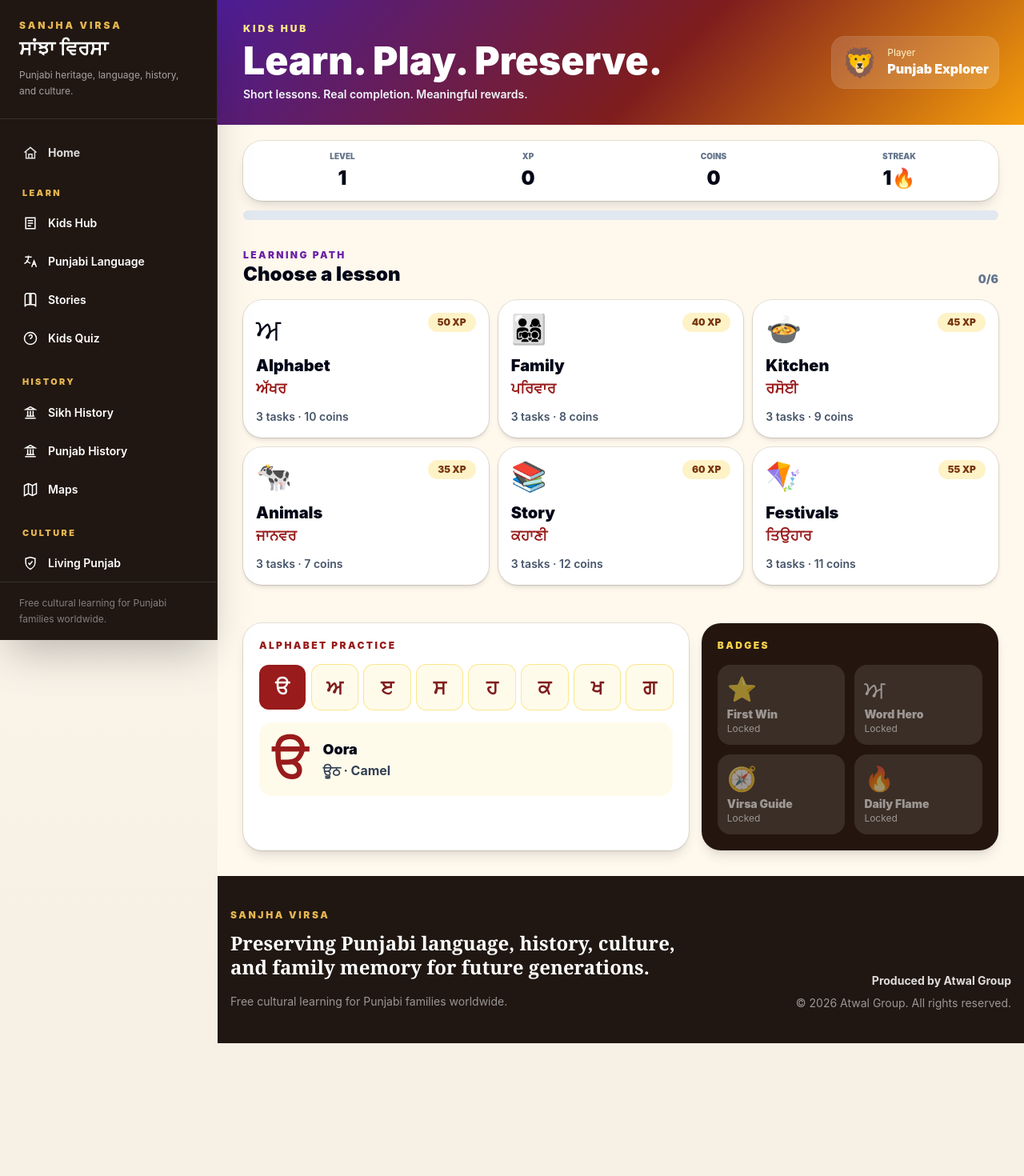
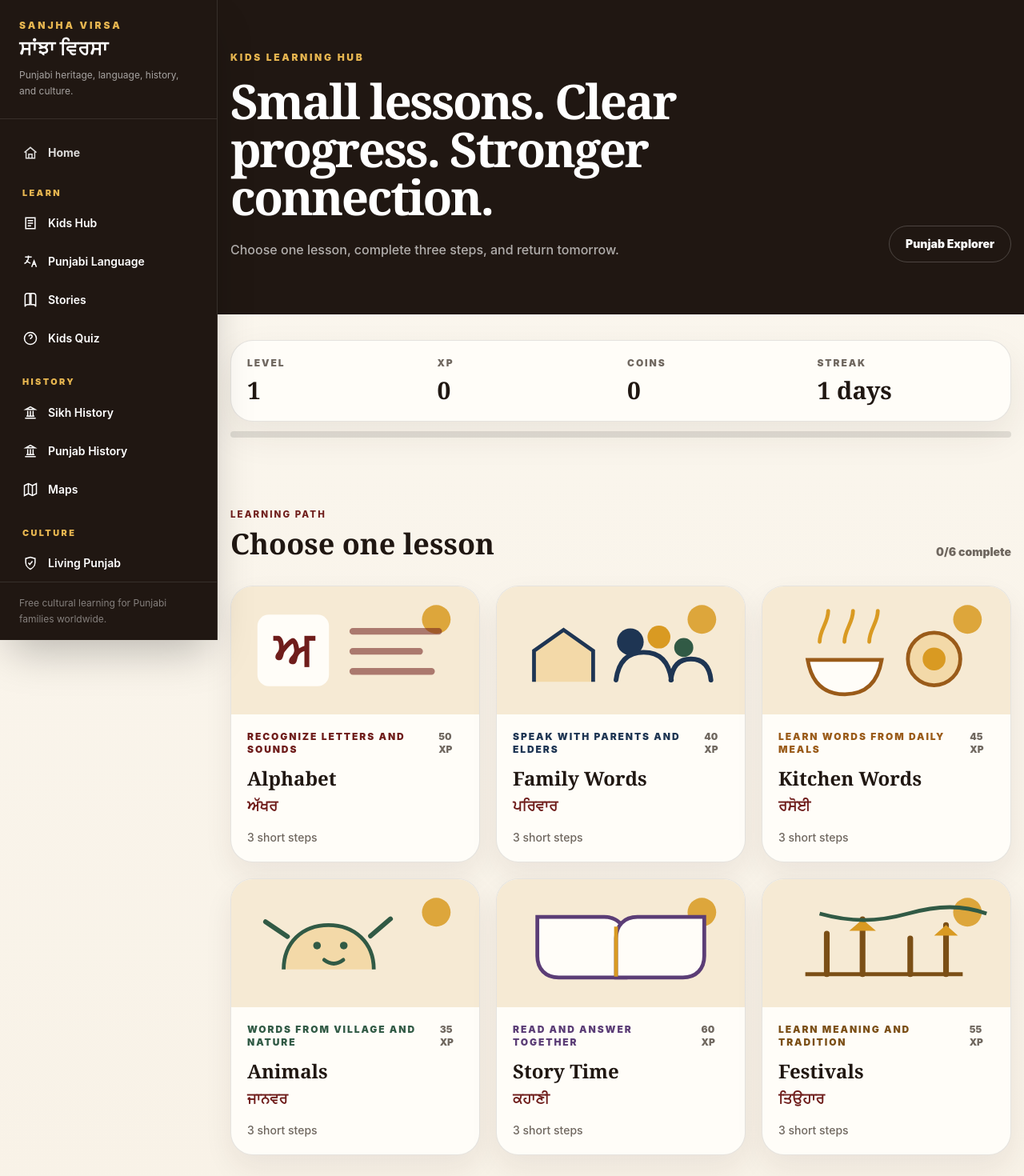
Before and after one commit to Gagan8atwal/sanjha-virsa, a Next.js app: page /kids in a window 1280 px wide. Shown: the top 1470 px of the page at 80% size. Before the commit the page ends 1304 px from the top, so only its background shows below. Built offline with nearby package versions, Linux system fonts and the light colour scheme.

Commit message:
Redesign Kids Hub with clean illustrated learning flow

```diff
--- a/components/KidsLearningHub.tsx
+++ b/components/KidsLearningHub.tsx
@@ -1,14 +1,15 @@
 'use client';
 
-import { useEffect, useMemo, useState } from 'react';
+import { useEffect, useState } from 'react';
 
 type Lesson = {
   id: string;
   title: string;
   punjabi: string;
-  emoji: string;
+  subtitle: string;
   xp: number;
   coins: number;
+  tone: string;
   tasks: string[];
 };
 
@@ -19,16 +20,15 @@ type Progress = {
   streak: number;
   lastActive: string;
   name: string;
-  avatar: string;
 };
 
 const lessons: Lesson[] = [
-  { id: 'alphabet', title: 'Alphabet', punjabi: 'ਅੱਖਰ', emoji: 'ਅ', xp: 50, coins: 10, tasks: ['Tap 3 letters', 'Say one word aloud', 'Choose the correct meaning'] },
-  { id: 'family', title: 'Family', punjabi: 'ਪਰਿਵਾਰ', emoji: '👨‍👩‍👧‍👦', xp: 40, coins: 8, tasks: ['Learn 3 family words', 'Say one sentence', 'Ask an elder one question'] },
-  { id: 'food', title: 'Kitchen', punjabi: 'ਰਸੋਈ', emoji: '🍲', xp: 45, coins: 9, tasks: ['Learn 3 food words', 'Match one item', 'Name a family dish'] },
-  { id: 'animals', title: 'Animals', punjabi: 'ਜਾਨਵਰ', emoji: '🐄', xp: 35, coins: 7, tasks: ['Learn 3 animals', 'Match one sound', 'Say one Punjabi name'] },
-  { id: 'stories', title: 'Story', punjabi: 'ਕਹਾਣੀ', emoji: '📚', xp: 60, coins: 12, tasks: ['Open a story', 'Reach the last page', 'Answer the family question'] },
-  { id: 'festivals', title: 'Festivals', punjabi: 'ਤਿਉਹਾਰ', emoji: '🪁', xp: 55, coins: 11, tasks: ['Learn one festival', 'Name one tradition', 'Complete the recap'] },
+  { id: 'alphabet', title: 'Alphabet', punjabi: 'ਅੱਖਰ', subtitle: 'Recognize letters and sounds', xp: 50, coins: 10, tone: '#6f1d1b', tasks: ['Open three letters', 'Say one word aloud', 'Choose the correct meaning'] },
+  { id: 'family', title: 'Family Words', punjabi: 'ਪਰਿਵਾਰ', subtitle: 'Speak with parents and elders', xp: 40, coins: 8, tone: '#1e3553', tasks: ['Learn three family words', 'Say one short sentence', 'Ask an elder one question'] },
+  { id: 'food', title: 'Kitchen Words', punjabi: 'ਰਸੋਈ', subtitle: 'Learn words from daily meals', xp: 45, coins: 9, tone: '#9a5b19', tasks: ['Learn three food words', 'Match one item', 'Name a family dish'] },
+  { id: 'animals', title: 'Animals', punjabi: 'ਜਾਨਵਰ', subtitle: 'Words from village and nature', xp: 35, coins: 7, tone: '#315a45', tasks: ['Learn three animal names', 'Match one sound', 'Say one Punjabi name'] },
+  { id: 'stories', title: 'Story Time', punjabi: 'ਕਹਾਣੀ', subtitle: 'Read and answer together', xp: 60, coins: 12, tone: '#5b3d76', tasks: ['Open one story', 'Reach the final page', 'Answer the family question'] },
+  { id: 'festivals', title: 'Festivals', punjabi: 'ਤਿਉਹਾਰ', subtitle: 'Learn meaning and tradition', xp: 55, coins: 11, tone: '#7b4f16', tasks: ['Learn one festival', 'Name one tradition', 'Complete the recap'] },
 ];
 
 const alphabet = [
@@ -42,9 +42,7 @@ const alphabet = [
   { letter: 'ਗ', name: 'Gagga', word: 'ਗੁਰੂ', meaning: 'Guide' },
 ];
 
-const defaultProgress: Progress = {
-  completed: [], xp: 0, coins: 0, streak: 1, lastActive: '', name: 'Punjab Explorer', avatar: '🦁',
-};
+const defaultProgress: Progress = { completed: [], xp: 0, coins: 0, streak: 1, lastActive: '', name: 'Punjab Explorer' };
 
 function todayKey() {
   return new Date().toISOString().slice(0, 10);
@@ -61,9 +59,8 @@ export default function KidsLearningHub() {
   useEffect(() => {
     const saved = window.localStorage.getItem('sanjha-game-progress-v2');
     if (saved) {
-      const parsed = JSON.parse(saved) as Progress;
-      const today = todayKey();
-      setProgress({ ...parsed, streak: parsed.lastActive && parsed.lastActive !== today ? parsed.streak : Math.max(1, parsed.streak) });
+      const parsed = JSON.parse(saved) as Progress & { avatar?: string };
+      setProgress({ ...defaultProgress, ...parsed });
     }
   }, []);
 
@@ -74,12 +71,6 @@ export default function KidsLearningHub() {
   const level = Math.floor(progress.xp / 100) + 1;
   const levelProgress = progress.xp % 100;
   const completedCount = progress.completed.length;
-  const badges = useMemo(() => [
-    { name: 'First Win', icon: '⭐', unlocked: completedCount >= 1 },
-    { name: 'Word Hero', icon: 'ਅ', unlocked: completedCount >= 2 },
-    { name: 'Virsa Guide', icon: '🧭', unlocked: completedCount >= 4 },
-    { name: 'Daily Flame', icon: '🔥', unlocked: progress.streak >= 3 },
-  ], [completedCount, progress.streak]);
 
   function startLesson(lesson: Lesson) {
     if (progress.completed.includes(lesson.id)) return;
@@ -108,100 +99,103 @@ export default function KidsLearningHub() {
     setTaskIndex(0);
   }
 
-  function saveProfile(name: string, avatar: string) {
-    setProgress((current) => ({ ...current, name: name.trim() || 'Punjab Explorer', avatar }));
-    setProfileOpen(false);
-  }
-
   return (
-    <main className="min-h-screen bg-[#fff8ed] text-slate-950">
+    <main className="sv-page">
       {reward && (
         <div className="fixed inset-0 z-[80] flex items-center justify-center bg-black/55 p-5 backdrop-blur-sm">
-          <div className="w-full max-w-sm rounded-3xl bg-white p-6 text-center shadow-2xl ring-4 ring-amber-300">
-            <p className="text-5xl">🏆</p>
-            <h2 className="mt-2 text-3xl font-black text-red-800">Shabash!</h2>
-            <p className="mt-1 font-bold text-slate-600">Lesson completed</p>
-            <div className="mt-5 grid grid-cols-2 gap-3">
-              <div className="rounded-2xl bg-amber-50 p-4"><p className="text-xs font-black text-amber-800">XP</p><p className="text-2xl font-black">+{reward.xp}</p></div>
-              <div className="rounded-2xl bg-purple-50 p-4"><p className="text-xs font-black text-purple-800">COINS</p><p className="text-2xl font-black">+{reward.coins}</p></div>
+          <div className="w-full max-w-sm rounded-[1.75rem] bg-[#fffdf8] p-7 text-center shadow-2xl">
+            <div className="mx-auto grid h-16 w-16 place-items-center rounded-full bg-[#315a45] text-xl font-black text-white">✓</div>
+            <h2 className="mt-5 font-serif text-3xl font-bold">Lesson complete</h2>
+            <p className="mt-2 text-sm font-medium text-[#6f675f]">Your progress has been saved.</p>
+            <div className="mt-6 grid grid-cols-2 gap-3">
+              <div className="rounded-2xl bg-[#fff3d9] p-4"><p className="text-xs font-black uppercase tracking-[0.15em] text-[#7b4f16]">XP</p><p className="mt-1 text-2xl font-black">+{reward.xp}</p></div>
+              <div className="rounded-2xl bg-[#eef5ef] p-4"><p className="text-xs font-black uppercase tracking-[0.15em] text-[#315a45]">Coins</p><p className="mt-1 text-2xl font-black">+{reward.coins}</p></div>
             </div>
-            <button onClick={() => setReward(null)} className="mt-5 w-full rounded-2xl bg-emerald-600 px-5 py-4 font-black text-white">Continue</button>
+            <button onClick={() => setReward(null)} className="mt-6 w-full rounded-full bg-[#201712] px-5 py-3.5 font-black text-white">Continue</button>
           </div>
         </div>
       )}
 
       {activeLesson && (
         <div className="fixed inset-0 z-[75] flex items-end justify-center bg-black/50 p-3 backdrop-blur-sm sm:items-center">
-          <div className="w-full max-w-lg rounded-3xl bg-white p-5 shadow-2xl">
-            <div className="flex items-center justify-between">
-              <div><p className="text-xs font-black uppercase text-purple-700">Lesson</p><h2 className="text-2xl font-black">{activeLesson.emoji} {activeLesson.title}</h2></div>
-              <button onClick={() => setActiveLesson(null)} className="rounded-full bg-slate-100 px-3 py-2 font-black">×</button>
+          <div className="w-full max-w-lg rounded-[1.75rem] bg-[#fffdf8] p-6 shadow-2xl">
+            <div className="flex items-start justify-between gap-4">
+              <div><p className="sv-kicker">Lesson</p><h2 className="mt-2 font-serif text-3xl font-bold">{activeLesson.title}</h2><p className="mt-1 font-bold text-[#6f1d1b]">{activeLesson.punjabi}</p></div>
+              <button onClick={() => setActiveLesson(null)} className="grid h-10 w-10 place-items-center rounded-full border border-black/10 bg-white text-xl">×</button>
             </div>
-            <div className="mt-5 h-3 overflow-hidden rounded-full bg-slate-200"><div className="h-full bg-gradient-to-r from-purple-600 to-amber-400 transition-all" style={{ width: `${((taskIndex + 1) / activeLesson.tasks.length) * 100}%` }} /></div>
-            <p className="mt-5 text-sm font-black text-slate-500">Task {taskIndex + 1} of {activeLesson.tasks.length}</p>
-            <div className="mt-3 rounded-3xl bg-amber-50 p-6 text-center ring-1 ring-amber-200">
-              <p className="text-5xl">{activeLesson.emoji}</p>
-              <p className="mt-4 text-xl font-black">{activeLesson.tasks[taskIndex]}</p>
-              <p className="mt-2 text-sm font-semibold text-slate-600">Complete this step before moving forward.</p>
+            <div className="mt-6 h-2 overflow-hidden rounded-full bg-black/10"><div className="h-full bg-[#d99a22] transition-all" style={{ width: `${((taskIndex + 1) / activeLesson.tasks.length) * 100}%` }} /></div>
+            <p className="mt-5 text-xs font-black uppercase tracking-[0.16em] text-[#6f675f]">Step {taskIndex + 1} of {activeLesson.tasks.length}</p>
+            <div className="mt-3 rounded-[1.5rem] border border-black/10 bg-white p-6">
+              <p className="font-serif text-2xl font-bold leading-tight">{activeLesson.tasks[taskIndex]}</p>
+              <p className="mt-3 text-sm font-medium leading-6 text-[#6f675f]">Complete this step before moving forward.</p>
             </div>
-            <button onClick={completeTask} className="mt-5 w-full rounded-2xl bg-amber-300 px-5 py-4 font-black text-slate-950">
-              {taskIndex === activeLesson.tasks.length - 1 ? 'Finish lesson' : 'Task done · Next'}
-            </button>
+            <button onClick={completeTask} className="mt-5 w-full rounded-full bg-[#d99a22] px-5 py-3.5 font-black text-[#201712]">{taskIndex === activeLesson.tasks.length - 1 ? 'Finish lesson' : 'Complete step'}</button>
           </div>
         </div>
       )}
 
-      {profileOpen && <ProfileEditor progress={progress} onSave={saveProfile} onClose={() => setProfileOpen(false)} />}
+      {profileOpen && <ProfileEditor progress={progress} onSave={(name) => { setProgress((current) => ({ ...current, name })); setProfileOpen(false); }} onClose={() => setProfileOpen(false)} />}
 
-      <section className="bg-[linear-gradient(135deg,#4c1d95,#7f1d1d_55%,#f59e0b)] text-white">
-        <div className="mx-auto max-w-7xl px-5 py-7 md:px-8">
-          <div className="flex flex-col gap-5 md:flex-row md:items-center md:justify-between">
-            <div>
-              <p className="text-xs font-black uppercase tracking-[0.25em] text-amber-200">Kids Hub</p>
-              <h1 className="mt-2 text-3xl font-black md:text-5xl">Learn. Play. Preserve.</h1>
-              <p className="mt-2 max-w-xl text-sm font-semibold text-slate-100">Short lessons. Real completion. Meaningful rewards.</p>
-            </div>
-            <button onClick={() => setProfileOpen(true)} className="flex items-center gap-3 rounded-2xl bg-white/15 p-3 text-left ring-1 ring-white/20">
-              <span className="text-4xl">{progress.avatar}</span><span><span className="block text-xs text-amber-100">Player</span><span className="font-black">{progress.name}</span></span>
-            </button>
+      <section className="border-b border-black/10 bg-[#201712] text-white">
+        <div className="sv-container grid gap-8 py-12 md:grid-cols-[1fr_auto] md:items-end md:py-16">
+          <div>
+            <p className="text-xs font-black uppercase tracking-[0.22em] text-[#e7b650]">Kids learning hub</p>
+            <h1 className="mt-4 max-w-3xl font-serif text-5xl font-bold leading-[0.98] tracking-[-0.04em] md:text-6xl">Small lessons. Clear progress. Stronger connection.</h1>
+            <p className="mt-5 max-w-2xl text-base font-medium leading-8 text-white/65">Choose one lesson, complete three steps, and return tomorrow.</p>
           </div>
+          <button onClick={() => setProfileOpen(true)} className="rounded-full border border-white/20 px-5 py-3 text-left text-sm font-black text-white">{progress.name}</button>
         </div>
       </section>
 
-      <section className="mx-auto max-w-7xl px-5 py-5 md:px-8">
-        <div className="grid grid-cols-4 gap-2 rounded-3xl bg-white p-3 shadow-lg ring-1 ring-black/10">
+      <section className="sv-container py-8">
+        <div className="grid gap-4 rounded-[1.75rem] border border-black/10 bg-[#fffdf8] p-5 shadow-[0_18px_45px_rgba(54,35,24,0.08)] sm:grid-cols-4">
           <Stat label="Level" value={String(level)} />
           <Stat label="XP" value={String(progress.xp)} />
           <Stat label="Coins" value={String(progress.coins)} />
-          <Stat label="Streak" value={`${progress.streak}🔥`} />
+          <Stat label="Streak" value={`${progress.streak} days`} />
         </div>
-        <div className="mt-3 h-3 overflow-hidden rounded-full bg-slate-200"><div className="h-full bg-gradient-to-r from-purple-600 to-amber-400" style={{ width: `${levelProgress}%` }} /></div>
+        <div className="mt-3 h-2 overflow-hidden rounded-full bg-black/10"><div className="h-full bg-[#d99a22]" style={{ width: `${levelProgress}%` }} /></div>
       </section>
 
-      <section className="mx-auto max-w-7xl px-5 py-4 md:px-8">
-        <div className="mb-4 flex items-end justify-between"><div><p className="text-xs font-black uppercase tracking-[0.2em] text-purple-800">Learning path</p><h2 className="text-2xl font-black">Choose a lesson</h2></div><span className="text-sm font-black text-slate-500">{completedCount}/{lessons.length}</span></div>
-        <div className="grid gap-3 sm:grid-cols-2 lg:grid-cols-3">
+      <section className="sv-container py-10 md:py-14">
+        <div className="flex items-end justify-between gap-4">
+          <div><p className="sv-kicker">Learning path</p><h2 className="mt-2 font-serif text-4xl font-bold">Choose one lesson</h2></div>
+          <p className="text-sm font-black text-[#6f675f]">{completedCount}/{lessons.length} complete</p>
+        </div>
+
+        <div className="mt-8 grid gap-5 md:grid-cols-2 lg:grid-cols-3">
           {lessons.map((lesson) => {
             const done = progress.completed.includes(lesson.id);
-            return <button key={lesson.id} onClick={() => startLesson(lesson)} className={`rounded-3xl p-4 text-left shadow-md ring-1 transition ${done ? 'bg-emerald-50 ring-emerald-200' : 'bg-white ring-black/10 hover:-translate-y-1 hover:shadow-xl'}`}>
-              <div className="flex items-start justify-between"><span className="text-4xl">{lesson.emoji}</span><span className={`rounded-full px-3 py-1 text-xs font-black ${done ? 'bg-emerald-200 text-emerald-900' : 'bg-amber-100 text-amber-900'}`}>{done ? 'Completed' : `${lesson.xp} XP`}</span></div>
-              <h3 className="mt-3 text-xl font-black">{lesson.title}</h3><p className="text-lg font-black text-red-800">{lesson.punjabi}</p>
-              <p className="mt-3 text-sm font-semibold text-slate-600">{done ? 'Reward already earned.' : `${lesson.tasks.length} tasks · ${lesson.coins} coins`}</p>
-            </button>;
+            return (
+              <button key={lesson.id} onClick={() => startLesson(lesson)} className={`overflow-hidden rounded-[1.75rem] border text-left shadow-[0_16px_36px_rgba(54,35,24,0.07)] transition hover:-translate-y-0.5 ${done ? 'border-[#315a45]/25 bg-[#f3f8f4]' : 'border-black/10 bg-[#fffdf8]'}`}>
+                <LessonArt type={lesson.id} tone={lesson.tone} />
+                <div className="p-5">
+                  <div className="flex items-center justify-between gap-3"><p className="text-xs font-black uppercase tracking-[0.16em]" style={{ color: lesson.tone }}>{lesson.subtitle}</p><span className="text-xs font-black text-[#6f675f]">{done ? 'Completed' : `${lesson.xp} XP`}</span></div>
+                  <h3 className="mt-3 font-serif text-2xl font-bold">{lesson.title}</h3>
+                  <p className="mt-1 text-lg font-black text-[#6f1d1b]">{lesson.punjabi}</p>
+                  <p className="mt-4 text-sm font-medium text-[#6f675f]">{done ? 'Reward already earned.' : `${lesson.tasks.length} short steps`}</p>
+                </div>
+              </button>
+            );
           })}
         </div>
       </section>
 
-      <section className="mx-auto max-w-7xl px-5 py-8 md:px-8">
-        <div className="grid gap-4 lg:grid-cols-[1.2fr_0.8fr]">
-          <div className="rounded-3xl bg-white p-5 shadow-lg ring-1 ring-black/10">
-            <p className="text-xs font-black uppercase tracking-[0.2em] text-red-800">Alphabet practice</p>
-            <div className="mt-4 grid grid-cols-8 gap-2">{alphabet.map((item) => <button key={item.letter} onClick={() => setSelectedLetter(item)} className={`rounded-xl py-3 text-2xl font-black ${selectedLetter.letter === item.letter ? 'bg-red-800 text-white' : 'bg-amber-50 text-red-900 ring-1 ring-amber-200'}`}>{item.letter}</button>)}</div>
-            <div className="mt-4 flex items-center gap-5 rounded-2xl bg-amber-50 p-4"><span className="text-6xl font-black text-red-800">{selectedLetter.letter}</span><div><p className="text-lg font-black">{selectedLetter.name}</p><p className="font-bold text-slate-700">{selectedLetter.word} · {selectedLetter.meaning}</p></div></div>
+      <section className="border-y border-black/10 bg-[#fffdf8]">
+        <div className="sv-container grid gap-8 py-12 lg:grid-cols-[1fr_0.8fr] lg:items-center">
+          <div>
+            <p className="sv-kicker">Alphabet practice</p>
+            <h2 className="mt-3 font-serif text-4xl font-bold">Open one letter at a time.</h2>
+            <div className="mt-6 grid grid-cols-4 gap-3 sm:grid-cols-8">
+              {alphabet.map((item) => <button key={item.letter} onClick={() => setSelectedLetter(item)} className={`rounded-2xl border py-4 text-2xl font-black ${selectedLetter.letter === item.letter ? 'border-[#6f1d1b] bg-[#6f1d1b] text-white' : 'border-black/10 bg-[#fff8e8] text-[#6f1d1b]'}`}>{item.letter}</button>)}
+            </div>
           </div>
-          <div className="rounded-3xl bg-[#24160f] p-5 text-white shadow-lg">
-            <p className="text-xs font-black uppercase tracking-[0.2em] text-amber-300">Badges</p>
-            <div className="mt-4 grid grid-cols-2 gap-3">{badges.map((badge) => <div key={badge.name} className={`rounded-2xl p-3 ${badge.unlocked ? 'bg-white text-slate-950' : 'bg-white/10 text-white/50'}`}><p className="text-3xl">{badge.icon}</p><p className="mt-1 text-sm font-black">{badge.name}</p><p className="text-xs">{badge.unlocked ? 'Unlocked' : 'Locked'}</p></div>)}</div>
+          <div className="rounded-[1.75rem] bg-[#201712] p-7 text-white">
+            <p className="text-xs font-black uppercase tracking-[0.2em] text-[#e7b650]">Selected letter</p>
+            <p className="mt-5 text-7xl font-black text-[#f3d9a8]">{selectedLetter.letter}</p>
+            <p className="mt-4 font-serif text-3xl font-bold">{selectedLetter.name}</p>
+            <p className="mt-2 text-xl font-black text-[#e7b650]">{selectedLetter.word}</p>
+            <p className="mt-1 text-sm font-medium text-white/60">{selectedLetter.meaning}</p>
           </div>
         </div>
       </section>
@@ -209,12 +203,26 @@ export default function KidsLearningHub() {
   );
 }
 
-function Stat({ label, value }: { label: string; value: string }) {
-  return <div className="text-center"><p className="text-[10px] font-black uppercase text-slate-500">{label}</p><p className="mt-1 text-xl font-black sm:text-2xl">{value}</p></div>;
+function LessonArt({ type, tone }: { type: string; tone: string }) {
+  return (
+    <svg viewBox="0 0 520 220" role="img" aria-label={`${type} lesson illustration`} className="h-40 w-full" style={{ background: '#f6ead4' }}>
+      <rect width="520" height="220" fill="#f6ead4" />
+      <circle cx="430" cy="45" r="30" fill="#d99a22" opacity="0.85" />
+      {type === 'alphabet' && <><rect x="55" y="35" width="150" height="150" rx="24" fill="#fffdf8" /><text x="130" y="140" textAnchor="middle" fontSize="96" fontWeight="700" fill={tone}>ਅ</text><path d="M255 70h180M255 112h140M255 154h165" stroke={tone} strokeWidth="14" strokeLinecap="round" opacity="0.55" /></>}
+      {type === 'family' && <><path d="M78 176v-65l62-44 62 44v65" fill="#f3d9a8" stroke={tone} strokeWidth="8"/><circle cx="280" cy="92" r="28" fill={tone}/><circle cx="340" cy="82" r="24" fill="#d99a22"/><circle cx="392" cy="104" r="20" fill="#315a45"/><path d="M250 172c5-39 25-58 58-58s53 19 58 58M365 172c3-29 17-44 42-44s39 15 42 44" fill="none" stroke={tone} strokeWidth="10" strokeLinecap="round"/></>}
+      {type === 'food' && <><path d="M95 130h155c-8 48-33 72-77 72s-70-24-78-72Z" fill="#fffdf8" stroke={tone} strokeWidth="8"/><path d="M120 92c0-25 18-40 18-65M172 92c0-25 18-40 18-65M224 92c0-25 18-40 18-65" fill="none" stroke="#d99a22" strokeWidth="8" strokeLinecap="round"/><circle cx="360" cy="128" r="55" fill="#f3d9a8" stroke={tone} strokeWidth="8"/><circle cx="360" cy="128" r="24" fill="#d99a22"/></>}
+      {type === 'animals' && <><path d="M110 165c0-56 39-93 94-93s95 37 95 93" fill="#f3d9a8" stroke={tone} strokeWidth="8"/><circle cx="180" cy="115" r="8" fill={tone}/><circle cx="236" cy="115" r="8" fill={tone}/><path d="M195 145c13 10 27 10 40 0" stroke={tone} strokeWidth="8" fill="none" strokeLinecap="round"/><path d="M118 96 72 65M292 95l42-36" stroke={tone} strokeWidth="10" strokeLinecap="round"/></>}
+      {type === 'stories' && <><path d="M85 55h140c28 0 45 18 45 45v82H130c-28 0-45-18-45-45V55Z" fill="#fffdf8" stroke={tone} strokeWidth="8"/><path d="M435 55H295c-28 0-45 18-45 45v82h140c28 0 45-18 45-45V55Z" fill="#fffdf8" stroke={tone} strokeWidth="8"/><path d="M250 75v105" stroke="#d99a22" strokeWidth="8"/></>}
+      {type === 'festivals' && <><path d="M90 175h330" stroke={tone} strokeWidth="8"/><path d="M135 175V90M210 175V60M310 175V100M385 175V72" stroke={tone} strokeWidth="12" strokeLinecap="round"/><path d="m210 60-28 24h56l-28-24ZM385 72l-25 22h50l-25-22Z" fill="#d99a22"/><path d="M120 48c65 18 120 18 185 0s115-18 165 0" stroke="#315a45" strokeWidth="8" fill="none"/></>}
+    </svg>
+  );
 }
 
-function ProfileEditor({ progress, onSave, onClose }: { progress: Progress; onSave: (name: string, avatar: string) => void; onClose: () => void }) {
+function Stat({ label, value }: { label: string; value: string }) {
+  return <div><p className="text-xs font-black uppercase tracking-[0.16em] text-[#6f675f]">{label}</p><p className="mt-2 font-serif text-3xl font-bold">{value}</p></div>;
+}
+
+function ProfileEditor({ progress, onSave, onClose }: { progress: Progress; onSave: (name: string) => void; onClose: () => void }) {
   const [name, setName] = useState(progress.name);
-  const [avatar, setAvatar] = useState(progress.avatar);
-  return <div className="fixed inset-0 z-[90] flex items-end justify-center bg-black/55 p-3 backdrop-blur-sm sm:items-center"><div className="w-full max-w-md rounded-3xl bg-white p-5"><div className="flex justify-between"><h2 className="text-2xl font-black">Kid profile</h2><button onClick={onClose} className="font-black">×</button></div><input value={name} onChange={(event) => setName(event.target.value)} className="mt-5 w-full rounded-2xl border p-4 font-bold" placeholder="Name" /><div className="mt-4 flex gap-3">{['🦁','🐯','🦚','🐘','🐦'].map((item) => <button key={item} onClick={() => setAvatar(item)} className={`rounded-2xl p-3 text-3xl ${avatar === item ? 'bg-amber-200 ring-2 ring-amber-500' : 'bg-slate-100'}`}>{item}</button>)}</div><button onClick={() => onSave(name, avatar)} className="mt-5 w-full rounded-2xl bg-emerald-600 p-4 font-black text-white">Save profile</button></div></div>;
+  return <div className="fixed inset-0 z-[90] flex items-end justify-center bg-black/55 p-3 backdrop-blur-sm sm:items-center"><div className="w-full max-w-md rounded-[1.75rem] bg-[#fffdf8] p-6"><div className="flex justify-between gap-4"><div><p className="sv-kicker">Profile</p><h2 className="mt-2 font-serif text-3xl font-bold">Learner name</h2></div><button onClick={onClose} className="grid h-10 w-10 place-items-center rounded-full border border-black/10 text-xl">×</button></div><input value={name} onChange={(event) => setName(event.target.value)} className="mt-6 w-full rounded-2xl border border-black/10 bg-white p-4 font-bold outline-none focus:border-[#6f1d1b]" placeholder="Name" /><button onClick={() => onSave(name.trim() || 'Punjab Explorer')} className="mt-5 w-full rounded-full bg-[#315a45] p-4 font-black text-white">Save profile</button></div></div>;
 }
```
